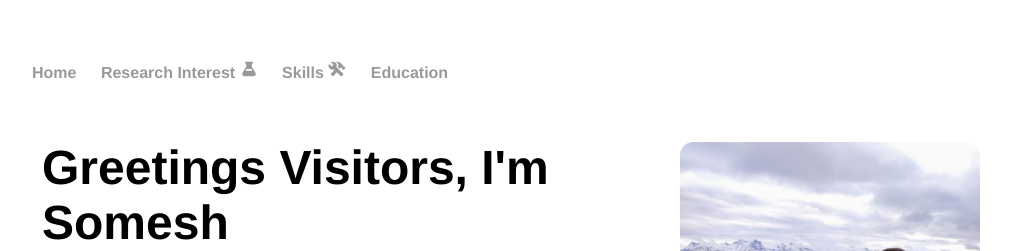
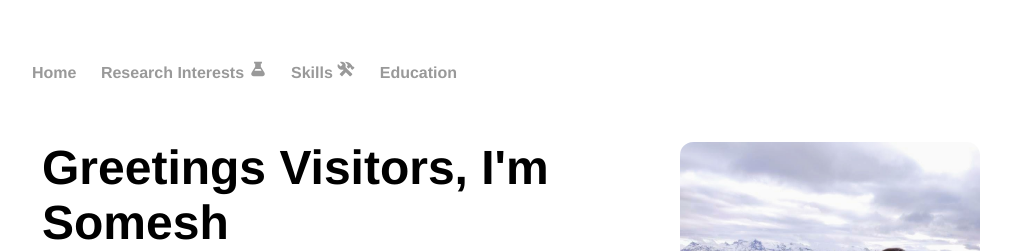
Before and after one commit to saisomesh2594/saisomesh2594.github.io, a Jekyll site: the page built from index.html, in a window 1280 px wide. Shown: the top 251 px of the page, without its empty margins (128-1156 px from the left). Built offline with Jekyll 4.4.1, drawn with Linux system fonts in a browser that asks for light colours.

Commit message:
mock change

```diff
--- a/_layouts/default.html
+++ b/_layouts/default.html
@@ -15,7 +15,7 @@
 		<nav>
 			<ul>
 				<li><a href="/">Home</a></li>
-				<li><a href="/r-i">Research Interest <ion-icon name="flask" size="small"></ion-icon></a></li>
+				<li><a href="/r-i">Research Interests <ion-icon name="flask" size="small"></ion-icon></a></li>
 				<li><a href="/skills">Skills <ion-icon name="construct" size="small"></ion-icon></a></li>
 				<li><a href="/education">Education</a></li>
 			</ul>
```
